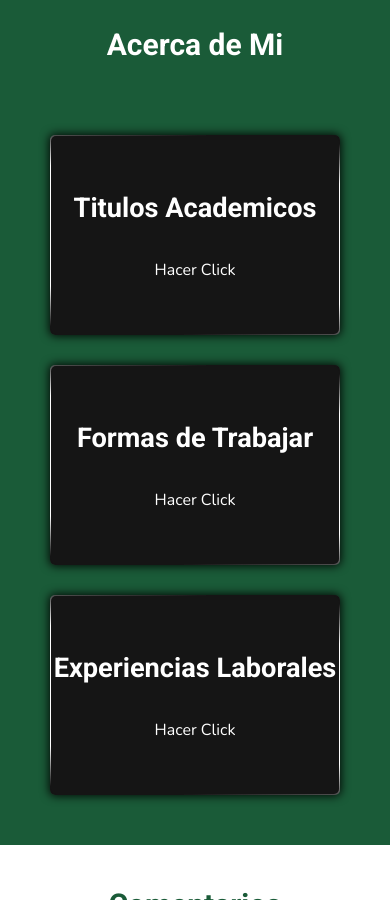
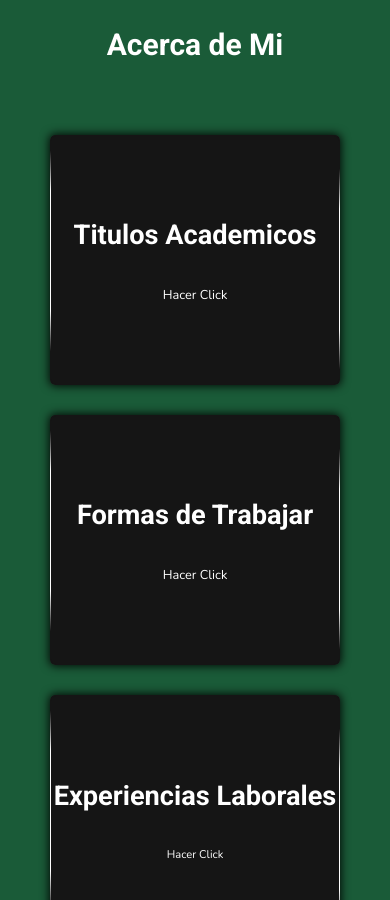
Before and after one commit to UlisesRos/pefManuelMartino, a React (Create React App) app: page / in a window 390 px wide. Shown: the part 1100-2000 px from the top of the page. Built offline with nearby package versions, Linux system fonts and the light colour scheme.

Commit message:
detalles finales

```diff
--- a/package.json
+++ b/package.json
@@ -9,11 +9,12 @@
     "@testing-library/jest-dom": "^5.16.5",
     "@testing-library/react": "^13.4.0",
     "@testing-library/user-event": "^13.5.0",
+    "aos": "^2.3.4",
     "framer-motion": "^9.0.7",
     "react": "^18.2.0",
     "react-dom": "^18.2.0",
     "react-scripts": "5.0.1",
-    "sweetalert2": "^11.7.2",
+    "sweetalert2": "^11.7.3",
     "swiper": "^9.1.0",
     "web-vitals": "^2.1.4"
   },
--- a/public/index.html
+++ b/public/index.html
@@ -30,6 +30,8 @@
       work correctly both with client-side routing and a non-root public URL.
       Learn how to configure a non-root public URL by running `npm run build`.
     -->
+    <!--Aos Animaciones-->
+    <link rel="stylesheet" href="https://unpkg.com/aos@next/dist/aos.css" />
     <title>ManuelMartino</title>
   </head>
   <body>
@@ -46,7 +48,11 @@
       To create a production bundle, use `npm run build` or `yarn build`.
     -->
 
-
-  <script src="https://cdn.jsdelivr.net/npm/sweetalert2@11"></script>
+    <script src="https://unpkg.com/aos@next/dist/aos.js"></script>
+  <script>
+    AOS.init({
+      duration: 1000
+    });
+  </script>
   </body>
 </html>
--- a/src/components/AcercaDeMi/AcercaDeMi.js
+++ b/src/components/AcercaDeMi/AcercaDeMi.js
@@ -25,6 +25,7 @@ const AcercaDeMi = () => {
                 >
                 <Flex
                     m="70px 0 0 50px"
+                    data-aos="fade-right"
                     >
                     <div className="card">
                         <div className="content">
@@ -46,11 +47,12 @@ const AcercaDeMi = () => {
 
                             <div className="front-content">
                                 <div className="description">
-                                    <h3>Aca va una descripcion de como te gusta entrenar</h3>
                                     <ul>
-                                        <li>isef</li>
-                                        <li>blabla</li>
-                                        <li>blabla</li>
+                                        <li>➤ Profesor Nacional de Educación Física (Isef N°11)</li>
+                                        <li>➤ Preparador Físico (Grupo 757)</li>
+                                        <li>➤ Preparador Físico de Fútbol (APEFFA)</li>
+                                        <li>➤ Instructor de “Entrenamiento de la Musculación Deportiva” (Grupo 757)</li>
+                                        <li>➤ Instructor de “Fuerza y Acondicionamiento Físico”. Nivel 1 y 2 (Distrito Fuerza)</li>
                                     </ul>
                                 </div>
                             </div>
@@ -61,6 +63,7 @@ const AcercaDeMi = () => {
                 <Flex
                     m="30px 50px 0 0"
                     justify="end"
+                    data-aos="fade-left"
                     >
                     <div className="card">
                         <div className="content">
@@ -82,8 +85,7 @@ const AcercaDeMi = () => {
 
                             <div className="front-content">
                                 <div className="description">
-                                <h3>Aca va una descripcion de como te gusta entrenar</h3>
-                                    <p>blabla</p>
+                                    <p><b>Me dedico al entrenamiento de la fuerza y el acondicionamiento fisico adaptado a cada persona, segun sus objetivos y posibilidades. Desde deportistas con el fin de optimizar su rendimiento competitivo hasta adultos mayores para mejorar su calidad de vida</b></p>
                                 </div>
                             </div>
                             </div>
@@ -92,6 +94,7 @@ const AcercaDeMi = () => {
                 </Flex>
                 <Flex
                     m="30px 0 0 50px"
+                    data-aos="fade-right"
                     >
                     <div className="card">
                         <div className="content">
@@ -113,11 +116,12 @@ const AcercaDeMi = () => {
 
                             <div className="front-content">
                                 <div className="description">
-                                    <h3>Aca van los lugares donde trabajaste y trabajas</h3>
                                     <ul>
-                                        <li>teseo</li>
-                                        <li>blabla</li>
-                                        <li>blabla</li>
+                                        <li>➤ Entrenador en sector de “Musculación” en Gimnasio “Teseo”. Año 2018-2019</li>
+                                        <li>➤ Entrenador en sector de “Fuerza y Acondicionamiento físico” en Centro de Entrenamiento “Academia Nahual”. Año 2020-2022</li>
+                                        <li>➤ Entrenador en “CDF “Club de Fuerza”. Centro de Entrenamiento. Año 2022 hasta la actualidad.</li>
+                                        <li>➤ Creador de centro de entrenamiento  "Fuerza Integral". Año 2022 hasta la actualidad</li>
+                                        <li>➤ Entrenador personal. Desde año 2020 hasta la actualidad</li>
                                     </ul>
                                 </div>
                             </div>
--- a/src/components/AcercaDeMi/VersionMobile/VersionMobile.js
+++ b/src/components/AcercaDeMi/VersionMobile/VersionMobile.js
@@ -29,6 +29,8 @@ const VersionMobile = () => {
             >
             <Flex
                 mt="70px"
+                fontSize={["0.8rem", "1rem"]}
+                data-aos="fade-right"
                 >
                 <div className="card2">
                     <div className={toggle1 ? "content2 rotacion" : "content2"} onClick={handleClick1}>
@@ -51,11 +53,12 @@ const VersionMobile = () => {
 
                         <div className="front-content2">
                             <div className="description2">
-                                <h3>Aca va una descripcion de como te gusta entrenar</h3>
                                 <ul>
-                                    <li>isef</li>
-                                    <li>blabla</li>
-                                    <li>blabla</li>
+                                    <li>➤ Profesor Nacional de Educación Física (Isef N°11)</li>
+                                    <li>➤ Preparador Físico (Grupo 757)</li>
+                                    <li>➤ Preparador Físico de Fútbol (APEFFA)</li>
+                                    <li>➤ Instructor de “Entrenamiento de la Musculación Deportiva” (Grupo 757)</li>
+                                    <li>➤ Instructor de “Fuerza y Acondicionamiento Físico”. Nivel 1 y 2 (Distrito Fuerza)</li>
                                 </ul>
                             </div>
                         </div>
@@ -65,6 +68,8 @@ const VersionMobile = () => {
             </Flex>
             <Flex
                 mt="30px"
+                fontSize={["0.8rem", "1rem"]}
+                data-aos="fade-left"
                 >
                 <div className="card2">
                     <div className={toggle2 ? "content2 rotacion" : "content2"} onClick={handleClick2}>
@@ -87,8 +92,7 @@ const VersionMobile = () => {
 
                         <div className="front-content2">
                             <div className="description2">
-                                <h3>Aca va una descripcion de como te gusta entrenar</h3>
-                                <p>blabla</p>
+                                <p><b>Me dedico al entrenamiento de la fuerza y el acondicionamiento fisico adaptado a cada persona, segun sus objetivos y posibilidades. Desde deportistas con el fin de optimizar su rendimiento competitivo hasta adultos mayores para mejorar su calidad de vida</b></p>
                             </div>
                         </div>
                         </div>
@@ -97,6 +101,8 @@ const VersionMobile = () => {
             </Flex>
             <Flex
                 mt="30px"
+                fontSize={["0.7rem", "0.9rem"]}
+                data-aos="fade-right"
                 >
                 <div className="card2">
                     <div className={toggle3 ? "content2 rotacion" : "content2"} onClick={handleClick3}>
@@ -105,7 +111,6 @@ const VersionMobile = () => {
                             <strong>Experiencias Laborales</strong>
                             <p>Hacer Click</p>
                         </div>
-                        <button>Ver</button>
                         </div>
                         <div className="front2 rotacion">
 
@@ -120,11 +125,12 @@ const VersionMobile = () => {
 
                         <div className="front-content2">
                             <div className="description2">
-                                <h3>Aca van los lugares donde trabajaste y trabajas</h3>
                                 <ul>
-                                    <li>teseo</li>
-                                    <li>blabla</li>
-                                    <li>blabla</li>
+                                    <li>➤ Entrenador en sector de “Musculación” en Gimnasio “Teseo”. Año 2018-2019</li>
+                                    <li>➤ Entrenador en sector de “Fuerza y Acondicionamiento físico” en Centro de Entrenamiento “Academia Nahual”. Año 2020-2022</li>
+                                    <li>➤ Entrenador en “CDF “Club de Fuerza”. Centro de Entrenamiento. Año 2022 hasta la actualidad.</li>
+                                    <li>➤ Creador de centro de entrenamiento  "Fuerza Integral". Año 2022 hasta la actualidad</li>
+                                    <li>➤ Entrenador personal. Desde año 2020 hasta la actualidad</li>
                                 </ul>
                             </div>
                         </div>
--- a/src/components/Comentarios/TarjetaComentarios.js
+++ b/src/components/Comentarios/TarjetaComentarios.js
@@ -19,7 +19,7 @@ const TarjetaComentarios = ({prod}) => {
                     >
                     <Image
                         src={prod.img}
-                        alt="#"
+                        alt={prod.alt}
                         maxH={["150px","200px","200px"]}
                         maxW={["150px","200px","200px"]}
                         border="solid black 1px"
--- a/src/components/Contacto/FormContacto.js
+++ b/src/components/Contacto/FormContacto.js
@@ -14,6 +14,7 @@ const FormContacto = () => {
             color="--white-color"
             fontFamily="--second-font"
             align="center"
+            data-aos="fade-down"
             >
             <Text
                 fontWeight="bold"
--- a/src/components/Footer/Footer.js
+++ b/src/components/Footer/Footer.js
@@ -44,13 +44,13 @@ const Footer = () => {
                     </Text>
                     <div class="cardF">
                         <span>Social</span>
-                        <a class="social-link" href="#" target="_blank">
+                        <a class="social-link" href="https://www.youtube.com/channel/UCx50jLX2u6ODD9jOLcfqw9w" target="_blank">
                             <img src={youtube}/>
                         </a>
                         <a class="social-link" href="https://www.instagram.com/pef.manumartino" target="_blank">
                             <img src={instagram}/>
                         </a>
-                        <a class="social-link" href="https://www.facebook.com/manuel.martino.12" target="_blank">
+                        <a class="social-link" href="https://www.facebook.com/profile.php?id=100081675554626" target="_blank">
                             <img src={facebook}/>
                         </a>
                     </div>
@@ -63,7 +63,7 @@ const Footer = () => {
                 fontWeight="bold"
                 color="--first-color"
                 >
-                CopyRight © Ulises Ros 2022
+                CopyRight © Ulises Ros 2023
             </Text>
         </Box>
     )
--- a/src/components/SeccionEntrenaminento/SeccionEntrenamiento.js
+++ b/src/components/SeccionEntrenaminento/SeccionEntrenamiento.js
@@ -21,6 +21,7 @@ const SeccionEntrenamiento = () => {
                 flexDir="column"
                 justifyContent="center"
                 align="center"
+                data-aos="flip-down"
                 >
                 <Presencial />
             </Flex>
--- a/src/css/versionMobile.css
+++ b/src/css/versionMobile.css
@@ -1,7 +1,7 @@
 .card2 {
     overflow: visible;
     width: 350px;
-    height: 200px;
+    height: 300px;
     cursor: pointer;
   }
 
@@ -77,7 +77,7 @@
     }
 
     0% {
-      transform: rotateZ(180deg);
+      transform: rotateZ(360deg);
     }
   }
 
@@ -106,11 +106,15 @@
   .description2 {
     box-shadow: 0px 0px 10px 5px #00000088;
     width: 100%;
+    height: 100vh;
     padding: 10px;
     background-color: #00000099;
     backdrop-filter: blur(5px);
     border-radius: 5px;
     font-family: var(--second);
+    display: flex;
+    flex-direction: column;
+    justify-content: center;
   }
 
   .description2 ul li{
@@ -135,14 +139,14 @@
     width: 90px;
     height: 90px;
     border-radius: 50%;
-    background-color: #ffbb66;
+    background-color: black;
     position: relative;
     filter: blur(15px);
     animation: floating 2600ms infinite linear;
   }
 
   #bottom2 {
-    background-color: #ff8866;
+    background-color: black;
     left: 50px;
     top: 0px;
     width: 150px;
@@ -151,7 +155,7 @@
   }
 
   #right2 {
-    background-color: #ff2233;
+    background-color: black;
     left: 160px;
     top: -80px;
     width: 30px;
@@ -177,7 +181,7 @@
     .card2 {
         overflow: visible;
         width: 290px;
-        height: 200px;
+        height: 250px;
         cursor: pointer;
     }
 }
```
Also changed, not shown: src/components/Comentarios/Comentarios.js (+8 -5 lines), src/css/acercaDeMi.css (+9 -5 lines), 1 other file (tests, documents, lock files or other folders).
